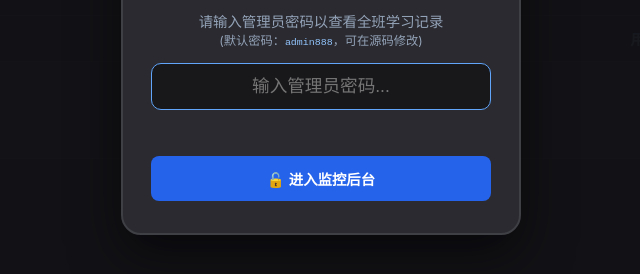
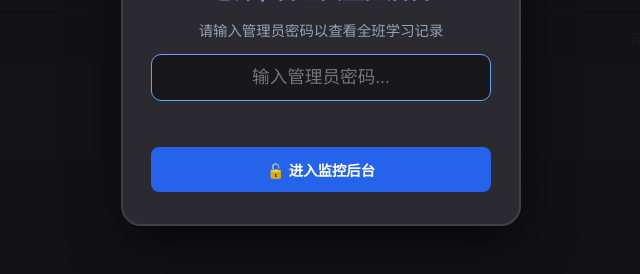
Before and after one commit to myeth-epg/perkataanBM, a plain HTML site: page admin.html in a window 1280 px wide. Shown: the part 352-626 px from the top of the page, without its empty margins (319-959 px from the left). Drawn offline with Linux system fonts and the light colour scheme.

Commit message:
Add files via upload

```diff
--- a/admin.html
+++ b/admin.html
@@ -281,7 +281,7 @@
         <div class="lock-card">
             <div style="font-size:2.8em;">🔐</div>
             <h2>老师 / 管理员监控后台</h2>
-            <p style="font-size:0.9em; color:#94a3b8;">请输入管理员密码以查看全班学习记录<br><span style="font-size:0.85em;">(默认密码：<code style="color:#93c5fd;">admin888</code>，可在源码修改)</span></p>
+            <p style="font-size:0.9em; color:#94a3b8;">请输入管理员密码以查看全班学习记录</p>
             <input type="password" class="lock-input" id="admin-pass-input" placeholder="输入管理员密码..." onkeydown="if(event.key==='Enter') unlockAdmin()">
             <div class="lock-err" id="lock-err"></div>
             <button class="btn btn-primary" style="justify-content:center; padding:12px;" onclick="unlockAdmin()">🔓 进入监控后台</button>
@@ -449,7 +449,7 @@
     </div>
 
     <script>
-        const ADMIN_PASSWORD = "admin888"; // 可自行修改管理员密码
+        const ADMIN_PASSWORD = "admin9332"; // 可自行修改管理员密码
         const SUPABASE_URL = "https://kuybhocpdsttmmjkihcv.supabase.co";
         const SUPABASE_KEY = "sb_publishable_kdVxbLe5qMPNkjMhccq52w_ia8RseMQ";
 
```
